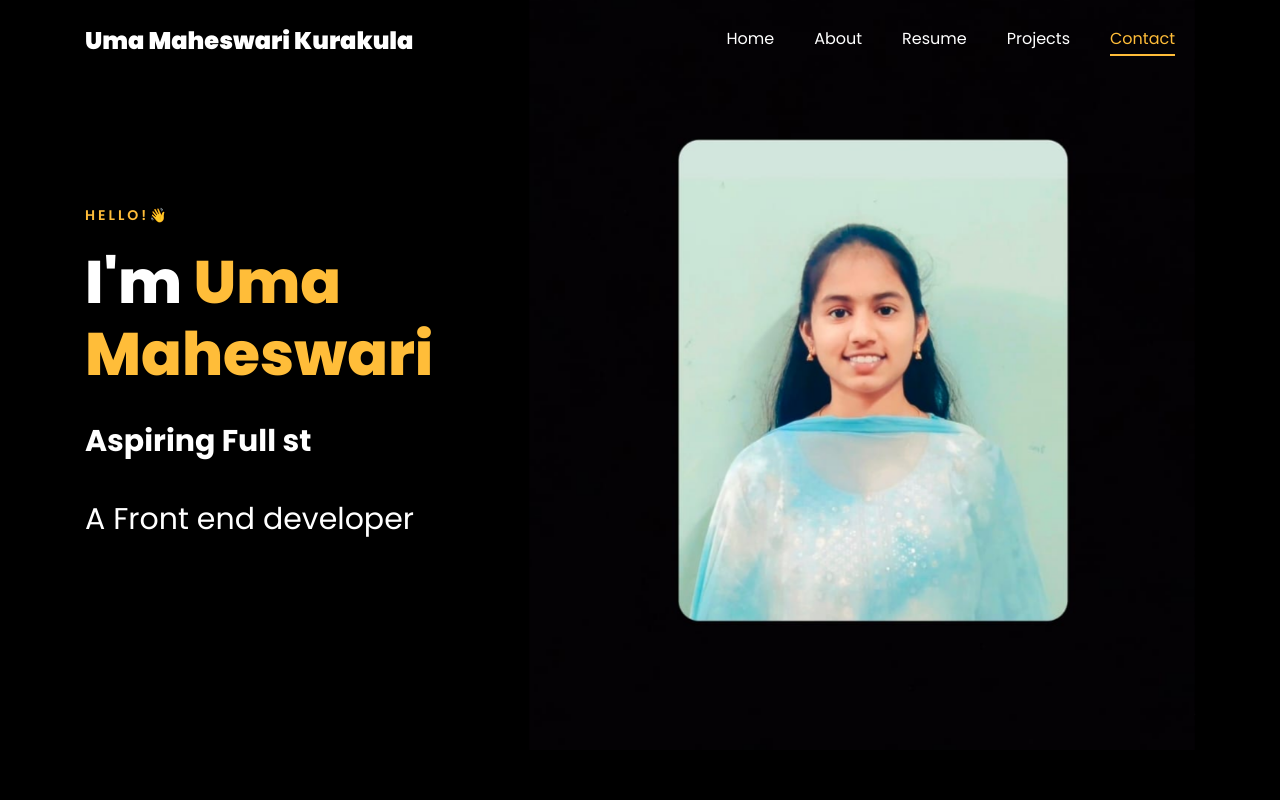
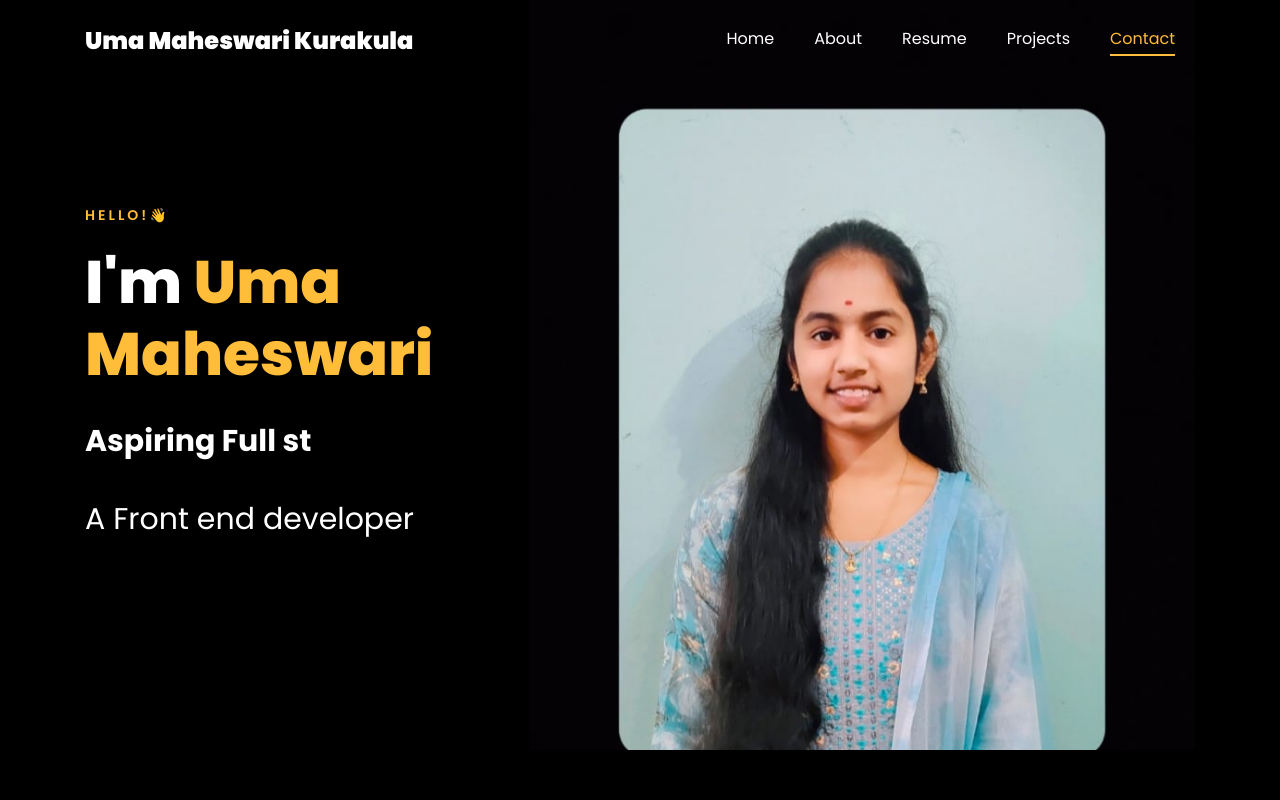
Before and after one commit to UmaMaheswari-234/Uma-Portfolio, a plain HTML site: page index.html in a window 1280 px wide. Shown: the top 800 px of the page. Drawn offline with Linux system fonts and the light colour scheme; files whose address does not match are found by name.

Commit message:
index.html

```diff
--- a/index.html
+++ b/index.html
@@ -142,7 +142,7 @@
 					  <div class="overlay"></div>
 					 <div class="container">
 					  <div class="row d-md-flex no-gutters slider-text align-items-end justify-content-end" data-scrollax-parent="true">
-						  <div class="one-third js-fullheight order-md-last img" style="background-image:url(images/bg_1.png);">
+						  <div class="one-third js-fullheight order-md-last img" style="background-image:url(images/mahi.jpg);">
 						   <div class="overlay"></div>
 						  </div>
 						  <div class="one-forth d-flex  align-items-center ftco-animate" data-scrollax=" properties: { translateY: '70%' }">
```
